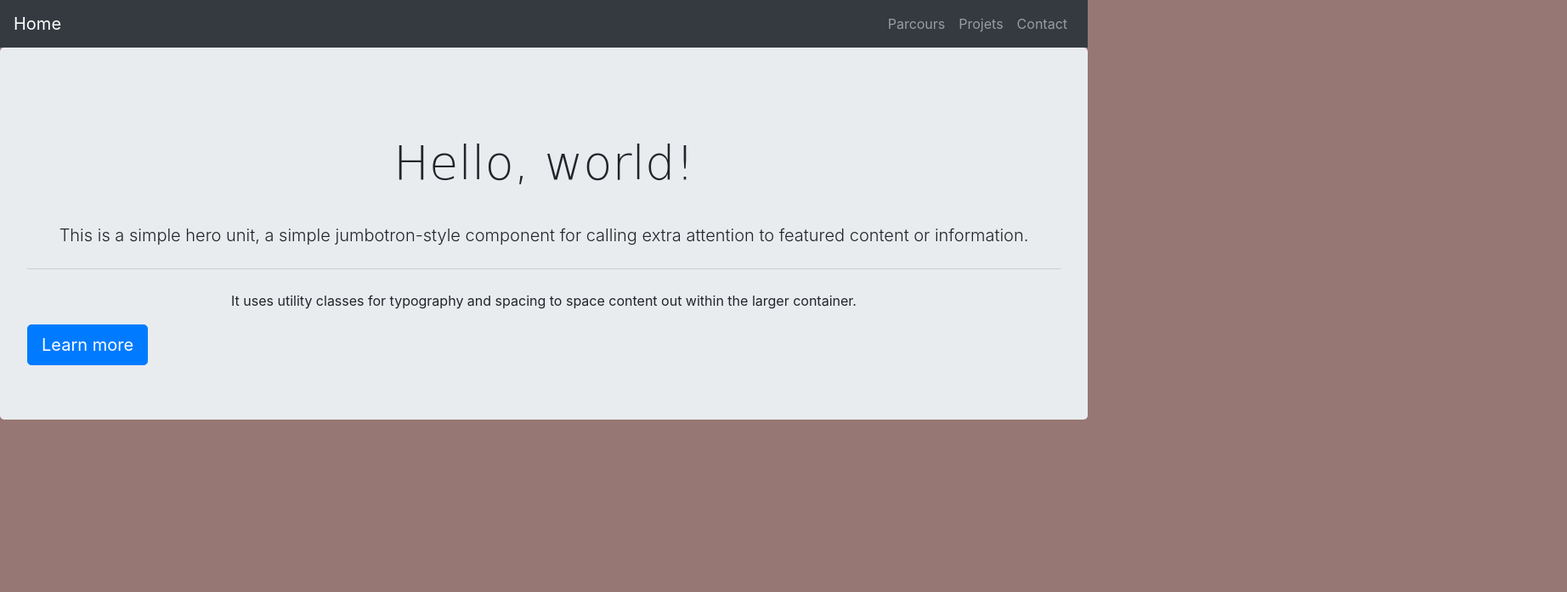
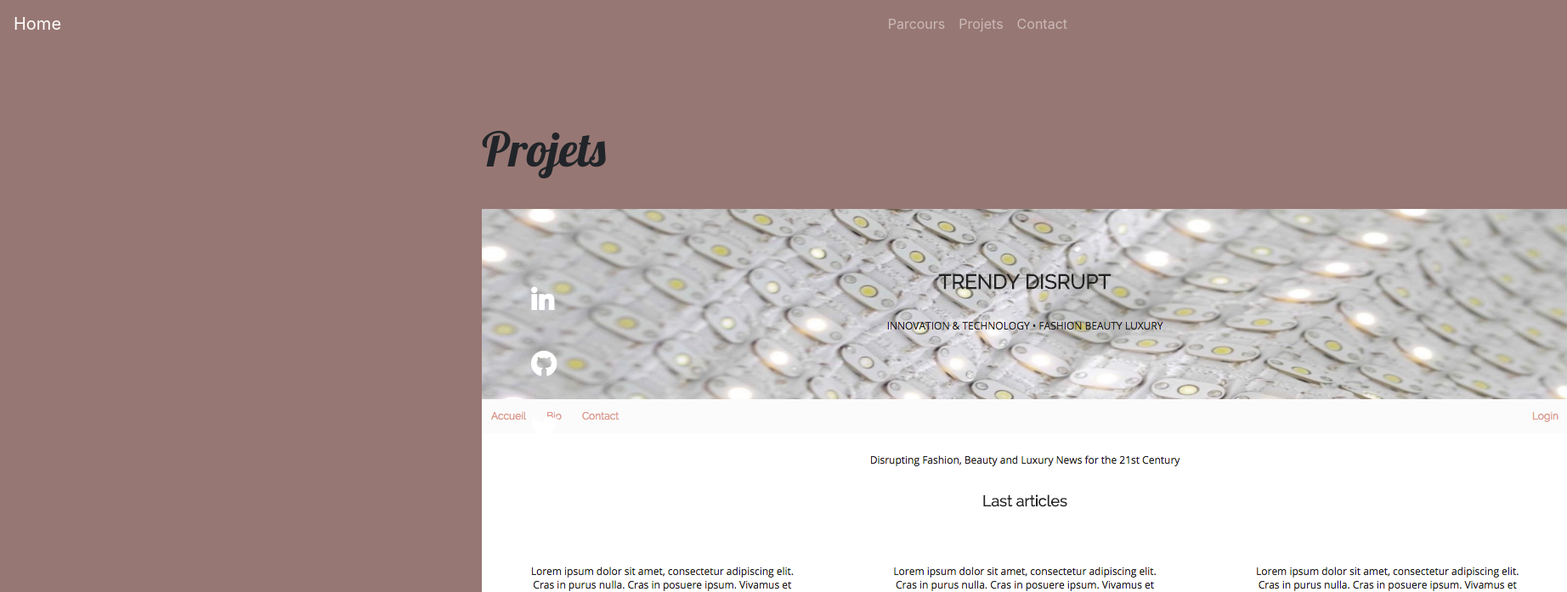
Before and after one commit to ilhamb/Portofolio, a plain HTML site: page projects.html in a window 1280 px wide. Shown: the top 697 px of the page at 85% size, 1844 px wide, since content can reach past the window. Drawn offline with nearby package versions, Linux system fonts and the light colour scheme.

Commit message:
added main projects.html

```diff
--- a/css/main.css
+++ b/css/main.css
@@ -118,6 +118,10 @@ textarea {
   height: 100px;
 }
 
+.img-link {
+  width: 20px;
+  height: 20px;
+}
 
 /* End Global Classes */
 
--- a/projects.html
+++ b/projects.html
@@ -11,7 +11,7 @@
   <link rel="manifest" href="site.webmanifest">
   <link rel="apple-touch-icon" href="icon.png">
   <!-- Place favicon.ico in the root directory -->
-  <link href="https://fonts.googleapis.com/css?family=Cinzel" rel="stylesheet">
+  <link href="https://fonts.googleapis.com/css?family=Lobster" rel="stylesheet">
   <link rel="stylesheet" href="https://use.fontawesome.com/releases/v5.0.13/css/all.css" integrity="sha384-DNOHZ68U8hZfKXOrtjWvjxusGo9WQnrNx2sqG0tfsghAvtVlRW3tvkXWZh58N9jp" crossorigin="anonymous">
   <link rel="stylesheet" href="https://stackpath.bootstrapcdn.com/bootstrap/4.1.1/css/bootstrap.min.css" integrity="sha384-WskhaSGFgHYWDcbwN70/dfYBj47jz9qbsMId/iRN3ewGhXQFZCSftd1LZCfmhktB" crossorigin="anonymous">
   <link rel="stylesheet" href="css/normalize.css">
@@ -26,7 +26,7 @@
   <!--
   ********** Start Header **********
   -->
-  <nav class="navbar navbar-expand-md bg-dark navbar-dark">
+  <nav class="navbar navbar-expand-md bg-darkpink navbar-dark">
     <a class="navbar-brand" href="index.html">Home</a>
     <button class="navbar-toggler" type="button" data-toggle="collapse" data-target="#collapsibleNavbar">
       <span class="navbar-toggler-icon"></span>
@@ -52,13 +52,14 @@
   <!--
   ********** Start Main **********
   -->
-  <div class="jumbotron">
-  <h1 class="display-4">Hello, world!</h1>
-  <p class="lead">This is a simple hero unit, a simple jumbotron-style component for calling extra attention to featured content or information.</p>
-  <hr class="my-4">
-  <p>It uses utility classes for typography and spacing to space content out within the larger container.</p>
-  <a class="btn btn-primary btn-lg" href="#" role="button">Learn more</a>
-  </div>
+  <main>
+    <div class="j">
+    <h1 class="display-4">Projets</h1>
+      <div class="img-link">
+        <a href="tdblog.html"><img src="img/tdBlog.png" alt="img portfolio"></a>
+      </div>
+    </div>
+  </main>
   <!--
   ********** End Main **********
   -->
@@ -66,7 +67,17 @@
   <!--
   ********** Start Footer **********
   -->
-
+  <footer>
+    <div class="d-flex justify-content-center bg-darkpink">
+      <ul>
+        <li><a href ="https://www.linkedin.com/in/ilhambenkh/" class="fa" target="_blank"><i class="fab fa-linkedin-in"></i></a></li>
+        <li><a href ="https://github.com/ilhamb/" class="fa" target="_blank"><i class="fab fa-github"></i></a></li>
+        <li><a href ="https://twitter.com/ilhambenkh" class="fa" target="_blank"><i class="fab fa-twitter"></i></a></li>
+        <li><a href ="https://angel.co/ilham-benkhelifa?public_profile=1" class="fa" target="_blank"><i class="fab fa-angellist"></i></a></li>
+        <li><a href ="https://codepen.io" class="fa" target="_blank"><i class="fab fa-codepen"></i></a></li>
+      </ul>
+    </div>
+  </footer>
   <!--
   ********** End Footer **********
   -->
```
Also changed, not shown: img/tdBlog.png (added), 2 other files.
